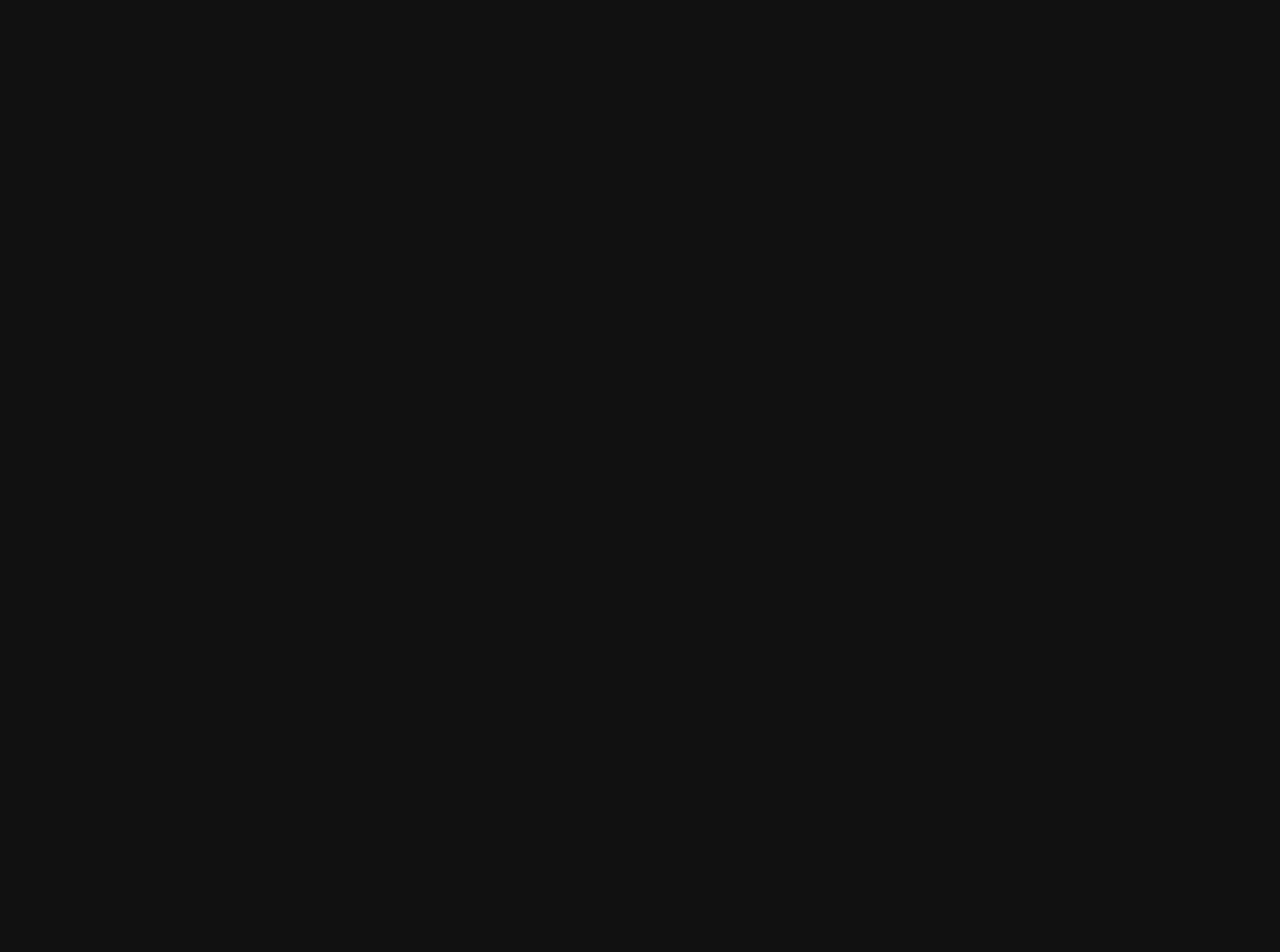
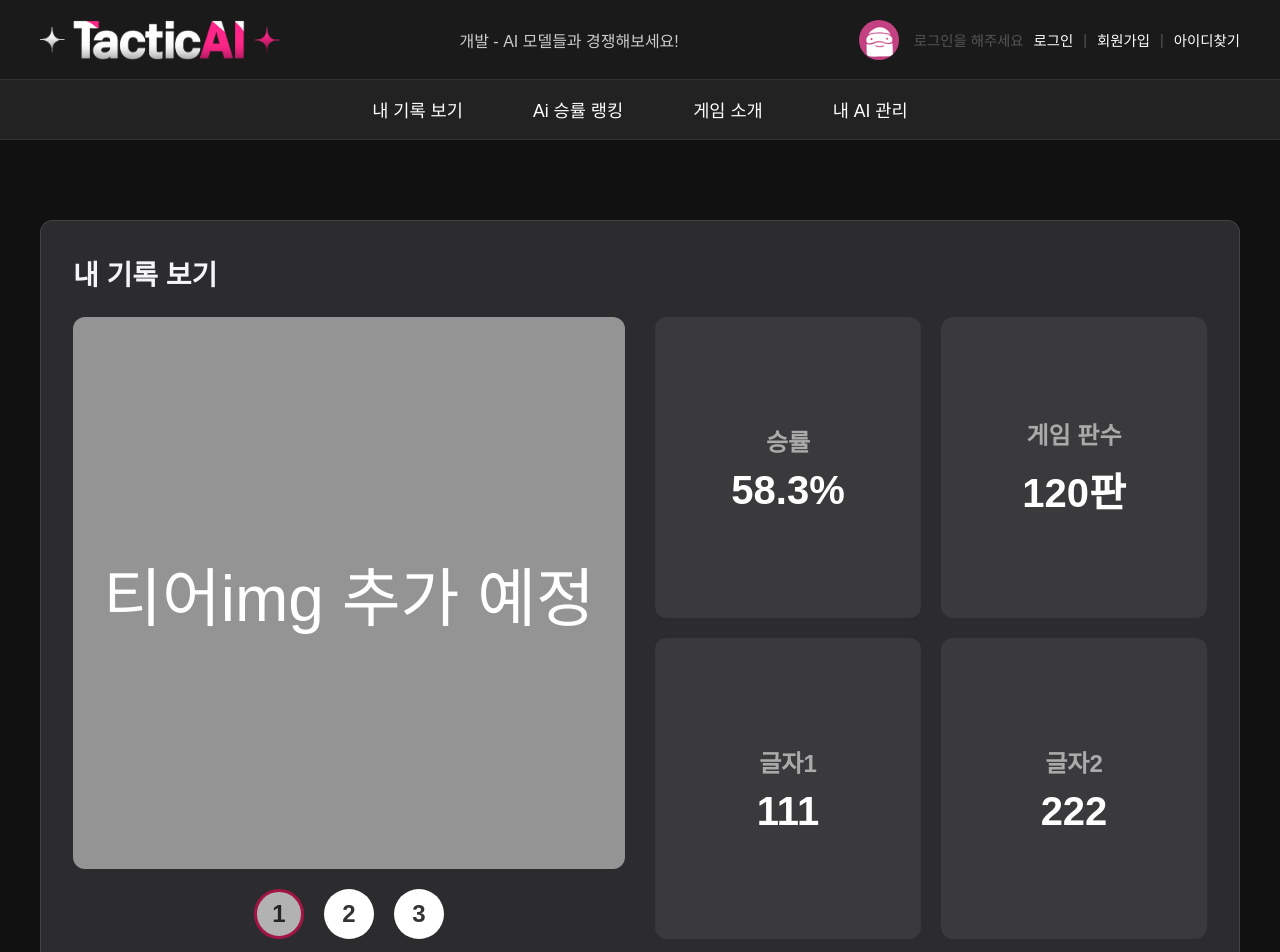
Before and after one commit to KU-TacticAI/TaticAI_FE, a React (Create React App) app: page /my-record in a window 1280 px wide. Before the commit this address had no page. Shown: the top 952 px of the page. Before the commit the page ends 800 px from the top, so only its background shows below. Built offline with nearby package versions, Linux system fonts and the light colour scheme.

Commit message:
myrecord

```diff
--- a/src/App.tsx
+++ b/src/App.tsx
@@ -7,6 +7,7 @@
 import Login from './component/login/Login';
 import Ranking from './ranking/page/Ranking';
 import MyPage from "./component/my_page/MyPage";
+import MyRecord from "./component/my-record/MyRecord";
 import Game from "./component/game/Game";
 import {getUser} from "./api/Api";
 import GamePage from "./component/game/page/GamePage"
@@ -49,7 +50,6 @@
   }, [dispatch]);
 
   return (
-    <Router>
       <Routes>
         <Route path="/" element={<Main />} />
         <Route path="/signup" element={<SignIn />} />
@@ -57,6 +57,7 @@
         <Route path="/ranking" element={<Ranking />} />
         <Route path="/mypage" element={<MyPage />} />
         <Route path="/game" element={<GamePage />} />
+        <Route path="/my-record" element={<MyRecord />} />
         <Route path="/lobby/:gameName" element={<Lobby />} />
         <Route path="/waiting-room/:id" element={<WaitingRoom />} />
         <Route path="/my-ai" element={<AiModelList />} />
@@ -64,7 +65,6 @@
         <Route path="/my-ai/upload" element={<AiModelUpload />} />
         <Route path="/my-ai/edit/:id" element={<AiModelUpload />} />
       </Routes>
-    </Router>
   );
 };
 
--- /dev/null
+++ b/src/component/my-record/MyRecord.css
@@ -0,0 +1,107 @@
+.record-page-container {
+  width: 100%;
+  max-width: 1200px;
+  margin: 40px auto;
+  padding: 32px;
+  background-color: #2c2c2e;
+  border: 1px solid #444446;
+  border-radius: 12px;
+  box-sizing: border-box;
+  color: #f5f5f7;
+  font-family: sans-serif;
+}
+
+.page-title {
+  text-align: left;
+  font-size: 28px;
+  font-weight: bold;
+  margin-top: 0;
+  margin-bottom: 24px;
+}
+
+
+.content-wrapper {
+  display: flex;
+  gap: 30px;
+}
+
+.left-panel {
+  flex: 1;
+  display: flex;
+  flex-direction: column;
+  align-items: center;
+}
+
+.main-image-placeholder {
+  width: 100%;
+  aspect-ratio: 1 / 1;
+  background-color: #949494;
+  color: white;
+  display: flex;
+  justify-content: center;
+  align-items: center;
+  font-size: 4rem;
+  border-radius: 12px;
+}
+
+.selector-circles {
+  display: flex;
+  gap: 20px;
+  margin-top: 20px;
+}
+
+.circle {
+  width: 50px;
+  height: 50px;
+  border-radius: 50%;
+  background-color: #ffffff;
+  color: #333;
+  display: flex;
+  justify-content: center;
+  align-items: center;
+  font-size: 1.5rem;
+  font-weight: bold;
+  cursor: pointer;
+  border: 3px solid transparent;
+  transition: border-color 0.2s;
+}
+
+.circle.active {
+  border-color: #e91e63;
+  filter: brightness(0.7);
+}
+
+
+/* 오른쪽 패널 */
+.right-panel {
+  flex: 1;
+  display: grid;
+  grid-template-columns: repeat(2, 1fr);
+  grid-template-rows: repeat(2, 1fr);
+  gap: 20px;
+}
+
+
+.info-box {
+  background-color: #3a3a3c;
+  border-radius: 12px;
+  padding: 20px;
+  display: flex;
+  flex-direction: column;
+  justify-content: center;
+  align-items: center;
+  text-align: center;
+}
+
+.info-box h3 {
+  margin: 0 0 10px 0;
+  font-size: 1.5rem;
+  color: #aaa;
+}
+
+.info-box p {
+  margin: 0;
+  font-size: 2.5rem;
+  font-weight: bold;
+  color: #ffffff;
+}
--- /dev/null
+++ b/src/component/my-record/MyRecord.tsx
@@ -0,0 +1,85 @@
+import React, { useState } from 'react';
+import Layout from '../layout/Layout';
+import './MyRecord.css';
+
+// ai 버튼에 연결할 임시 데이터
+const mockData = [
+  {
+    id: 1,
+    winRate: '58.3%',
+    gamesPlayed: '120판',
+    stat1: '111',
+    stat2: '222',
+  },
+  {
+    id: 2,
+    winRate: '72.1%',
+    gamesPlayed: '86판',
+    stat1: '333',
+    stat2: '444',
+  },
+  {
+    id: 3,
+    winRate: '45.0%',
+    gamesPlayed: '210판',
+    stat1: '555',
+    stat2: '666',
+  },
+];
+
+const MyRecord = () => {
+
+  const [selectedId, setSelectedId] = useState(1);
+  const selectedData = mockData.find(data => data.id === selectedId);
+
+  return (
+    <Layout>
+      <div className="record-page-container">
+        <h1 className="page-title">내 기록 보기</h1>
+        <div className="content-wrapper">
+
+          <div className="left-panel">
+            <div className="main-image-placeholder">티어img 추가 예정</div>
+            <div className="selector-circles">
+              {mockData.map((item) => (
+                <div
+                  key={item.id}
+                  className={`circle ${selectedId === item.id ? 'active' : ''}`}
+                  onClick={() => setSelectedId(item.id)}
+                >
+                  {item.id}
+                </div>
+              ))}
+            </div>
+          </div>
+
+          {/* 오른쪽 패널: 데이터 표시 박스 */}
+          <div className="right-panel">
+            {selectedData && (
+              <>
+                <div className="info-box">
+                  <h3>승률</h3>
+                  <p>{selectedData.winRate}</p>
+                </div>
+                <div className="info-box">
+                  <h3>게임 판수</h3>
+                  <p>{selectedData.gamesPlayed}</p>
+                </div>
+                <div className="info-box">
+                  <h3>글자1</h3>
+                  <p>{selectedData.stat1}</p>
+                </div>
+                <div className="info-box">
+                  <h3>글자2</h3>
+                  <p>{selectedData.stat2}</p>
+                </div>
+              </>
+            )}
+          </div>
+        </div>
+      </div>
+    </Layout>
+  );
+};
+
+export default MyRecord;
--- a/src/component/nav/NavBar.tsx
+++ b/src/component/nav/NavBar.tsx
@@ -11,7 +11,7 @@
 const NavigationBar = () => {
   return (
       <nav className="main-nav">
-        <Link to="/">내 기록 보기</Link>
+        <Link to="/my-record">내 기록 보기</Link>
         <Link to="/ranking">Ai 승률 랭킹</Link>
         <Link to="#">게임 소개</Link>
         <Link to="/my-ai">내 AI 관리</Link>
--- a/src/index.tsx
+++ b/src/index.tsx
@@ -1,6 +1,7 @@
 import React from 'react';
 import ReactDOM from 'react-dom/client';
 import { Provider } from 'react-redux';
+import { BrowserRouter } from 'react-router-dom';
 import App from './App';
 import {store} from './store/store'
 
@@ -9,6 +10,8 @@
 );
 root.render(
     <Provider store={store}>
-      <App />
+      <BrowserRouter>
+        <App />
+      </BrowserRouter>
     </Provider>
 );
```
